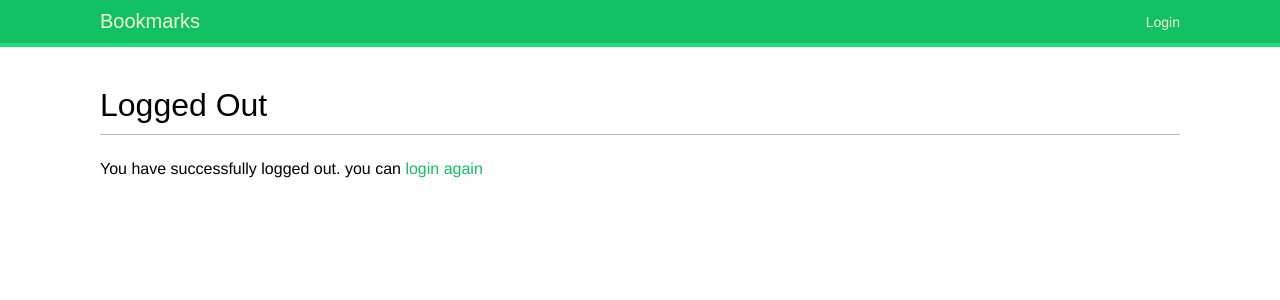
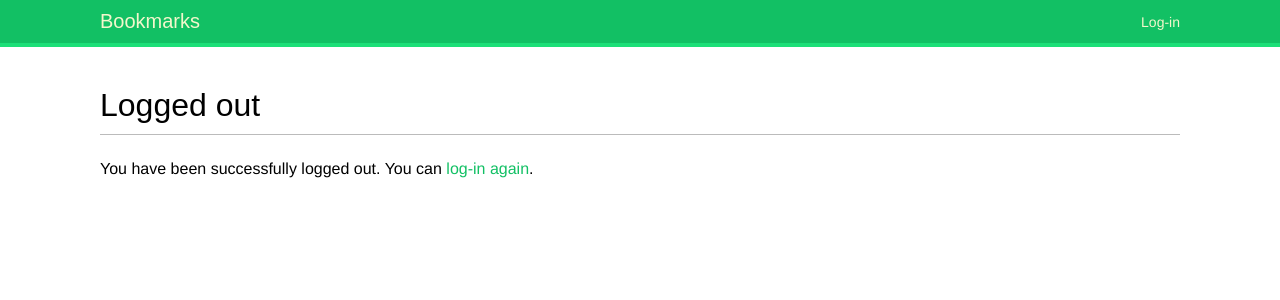
Before and after one commit to HanZawNyein/social_auth_with_thirdparty_auths, a Django app: page /account/logout/ in a window 1280 px wide. Shown: the top 300 px of the page. Run offline with Django 4.2, Linux system fonts and the light colour scheme; some web fonts are replaced.

Commit message:
add login and logout view of django auth framework

```diff
--- a/account/templates/base.html
+++ b/account/templates/base.html
@@ -10,26 +10,29 @@
 <span class="logo">Bookmarks</span>
 {% if request.user.is_authenticated %}
 <ul class="menu">
-          <li {% if section == "dashboard" %} class="selected"{% endif %}>
-            <a href="{% url "dashboard" %}">My Dashboard</a>
+<li {% if section == "dashboard" %}class="selected"{% endif %}>
+<a href="{% url "dashboard" %}">My dashboard</a>
 </li>
-          <li {% if section == 'images' %} class="selected" {% endif %}>
+<li {% if section == "images" %}class="selected"{% endif %}>
 <a href="#">Images</a>
-          </li>
-          <li {% if section == 'people' %} class="selected" {% endif %}>
-            <a href="#">Peoples</a>
+</li>162 Building a Social Website
+<li {% if section == "people" %}class="selected"{% endif %}>
+<a href="#">People</a>
 </li>
 </ul>
 {% endif %}
 <span class="user">
 {% if request.user.is_authenticated %}
-          Hello, {{request.user.first_name|default:request.user.username}}
-          <a href="{% url 'logout' %}">Logout</a>
+Hello {{ request.user.first_name|default:request.user.username }},
+<a href="{% url "logout" %}">Logout</a>
 {% else %}
-          <a href="{% url 'login' %}">Login</a>
+<a href="{% url "login" %}">Log-in</a>
 {% endif %}
 </span>
 </div>
-    <div id="content">{% block content %} {% endblock %}</div>
+<div id="content">
+{% block content %}
+{% endblock %}
+</div>
 </body>
 </html>
--- a/account/templates/registration/logged_out.html
+++ b/account/templates/registration/logged_out.html
@@ -1,8 +1,9 @@
-{% extends 'base.html' %}
-{% block title %}Logged Out{% endblock title %}
+{% extends "base.html" %}
+{% block title %}Logged out{% endblock %}
 {% block content %}
-    <h1>Logged Out</h1>
-    <p>You have successfully logged out.
-        you can <a href="{% url 'login' %}">login again</a>
+    <h1>Logged out</h1>
+    <p>
+        You have been successfully logged out.
+        You can <a href="{% url "login" %}">log-in again</a>.
     </p>
-{% endblock content %}
+{% endblock %}
--- a/account/urls.py
+++ b/account/urls.py
@@ -7,7 +7,7 @@ urlpatterns = [
 
     # django auth fromework default views
     path('login/',auth_views.LoginView.as_view(),name="login"),
-    path('logout/',auth_views.LogoutView.as_view(),name="logout"),
+    path('logout/', auth_views.LogoutView.as_view(), name='logout'),
 
     path('',views.dashboard,name='dashboard')
 ]
```
Lines whose indentation alone changed are shown as unchanged.
